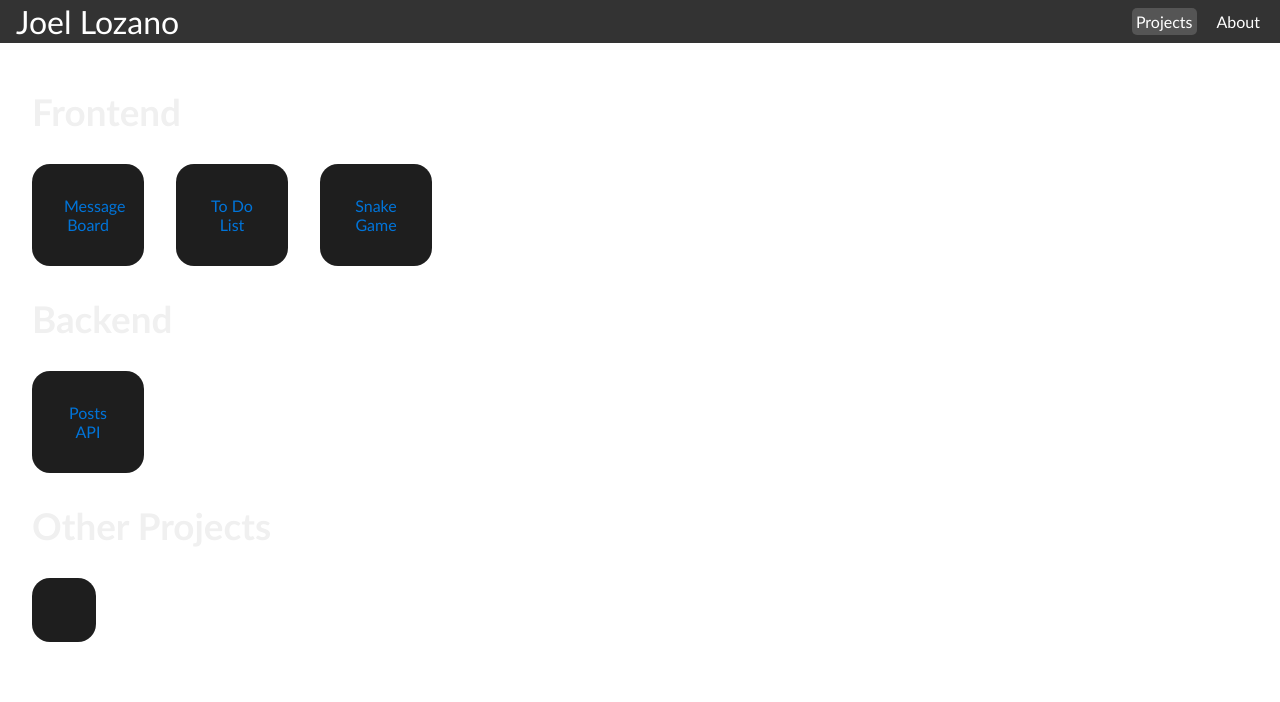
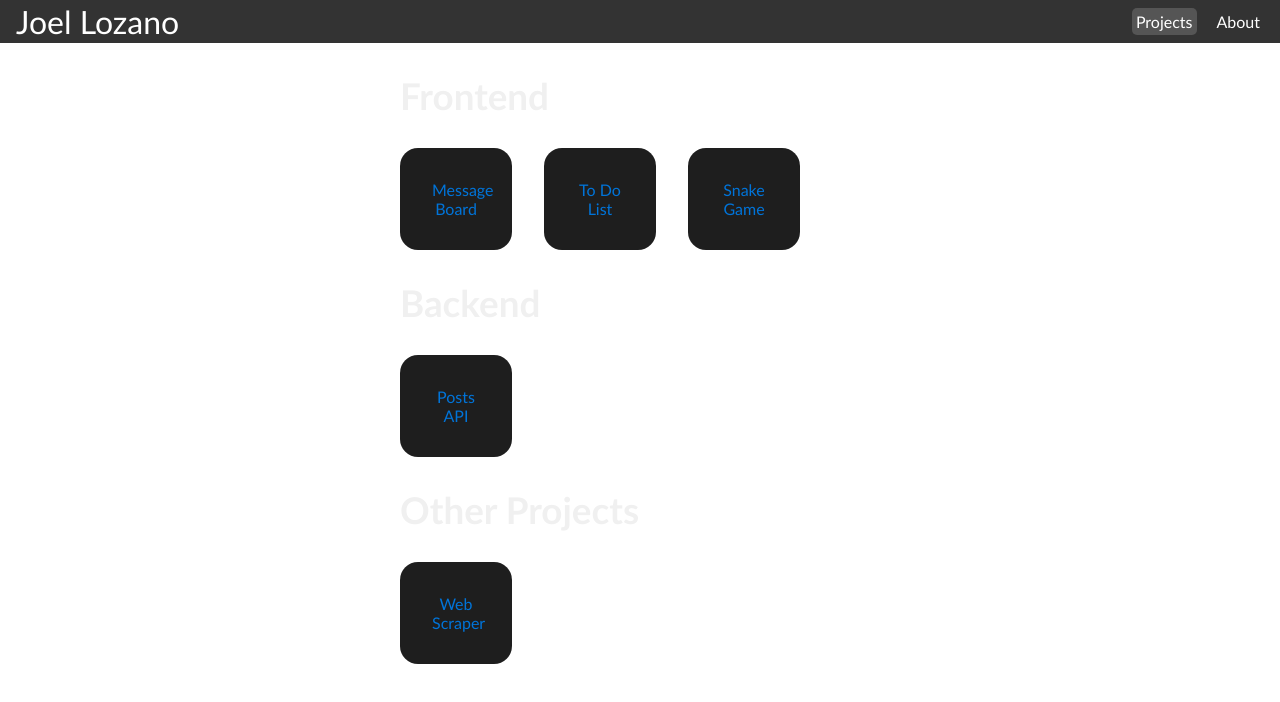
Before and after one commit to joel-lozano/joel-lozano.github.io, a React (Vite) app: page /projects in a window 1280 px wide. Shown: the top 702 px of the page. Built offline with nearby package versions, Linux system fonts and the light colour scheme.

Commit message:
Added project and updated ui

```diff
--- a/src/pages/Projects.css
+++ b/src/pages/Projects.css
@@ -1,5 +1,5 @@
 .projects-container {
-    padding: 1rem 2rem;
+    padding: 0rem 50vh;
 }
 
 .projects-container h2 {
@@ -13,3 +13,9 @@
     list-style-type: none;
     gap: 2rem;
 }
+
+@media (width <= 700px) {
+    .projects-container {
+        padding: 0rem 2rem;
+    }
+}
--- a/src/pages/Projects.tsx
+++ b/src/pages/Projects.tsx
@@ -38,8 +38,8 @@ export default function Projects() {
             <ul className='projects-list'>
                 <li>
                     <ProjectIcon
-                        name=''
-                        link='#'
+                        name='Web Scraper'
+                        link='https://gist.github.com/joel-lozano/9f6558f5675701e7890d960271d1ee22'
                     />
                 </li>
             </ul>
```
